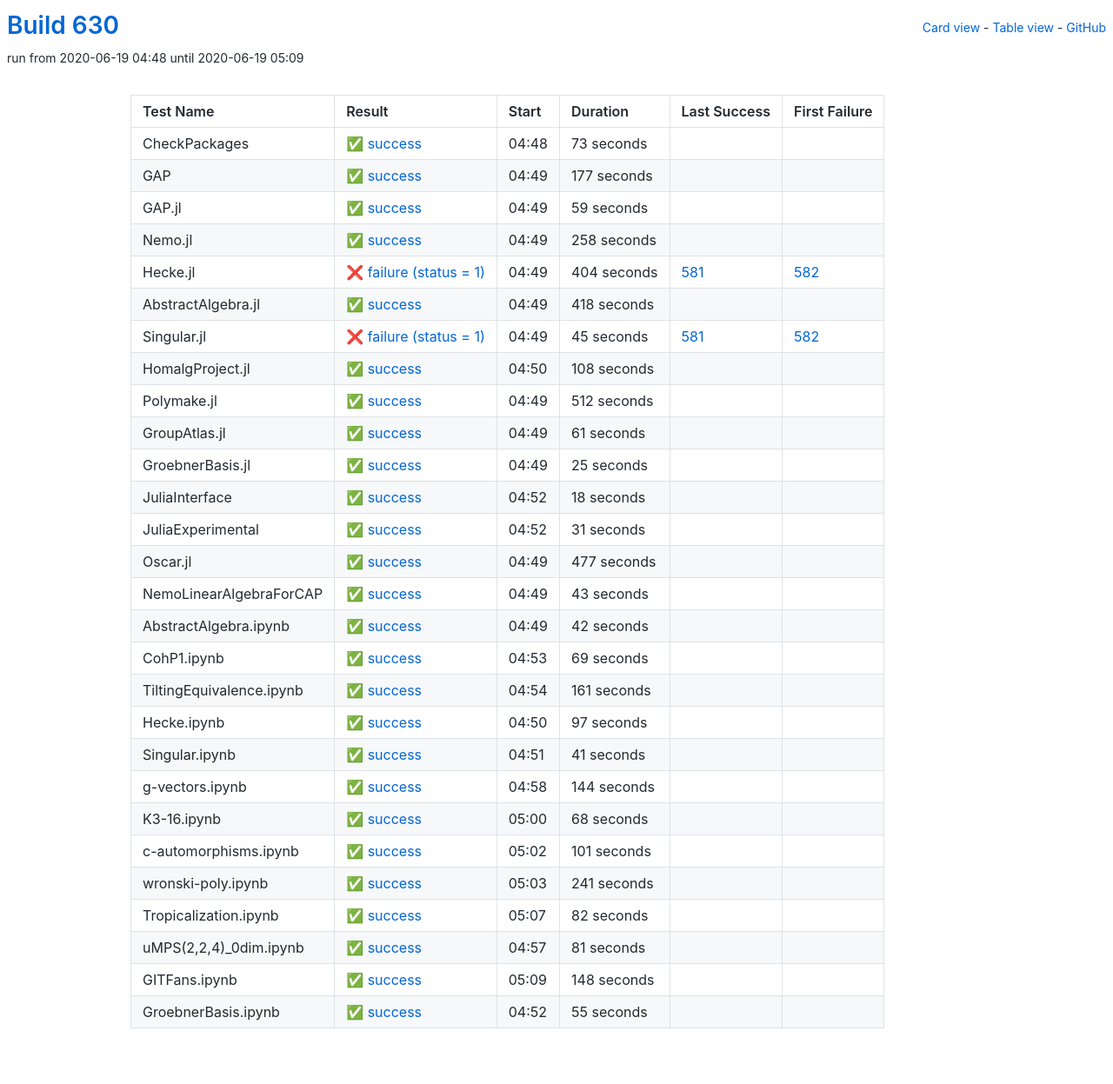
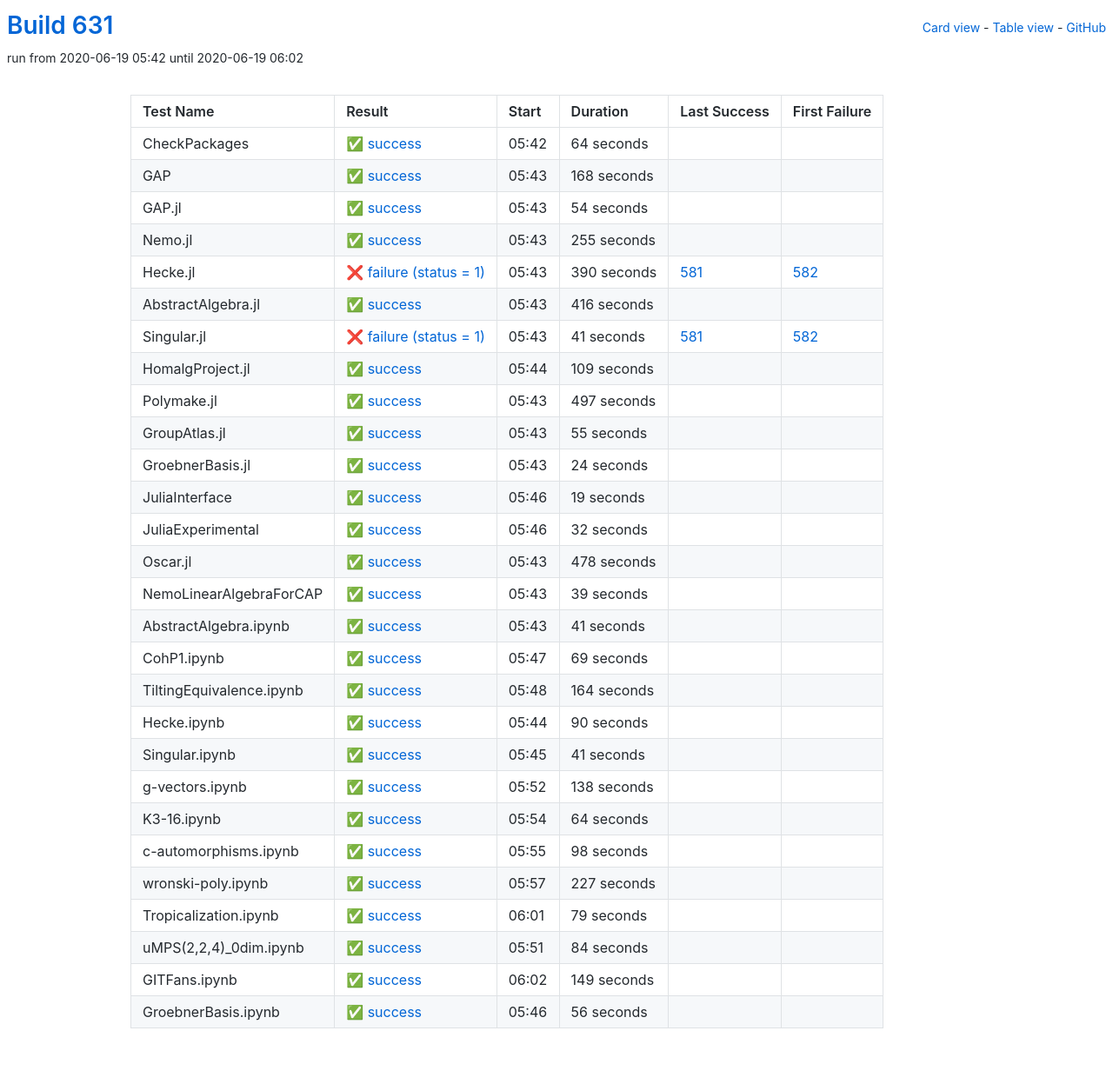
Before and after one commit to oscar-system/oscar-ci-status-1.4, a Jekyll site: the page built from table.html, in a window 1280 px wide. Shown: the whole page at 87% size. Built offline with Jekyll 4.4.1, drawn with Linux system fonts in a browser that asks for light colours.

Commit message:
Build #631

```diff
--- a/_data/ci.yml
+++ b/_data/ci.yml
@@ -1,6 +1,6 @@
 ---
-build: 630
-build_url: https://oscarci.mathematik.uni-kl.de/job/oscar-julia-1.4/630/
+build: 631
+build_url: https://oscarci.mathematik.uni-kl.de/job/oscar-julia-1.4/631/
 job: oscar-julia-1.4
 organization: oscar-system
 repo: oscar-ci-status-1.4
@@ -8,200 +8,200 @@ repourl: https://github.com/oscar-system/oscar-ci-status-1.4
 tests:
 - name: CheckPackages
   id: checkpackages
-  log: https://oscarci.mathematik.uni-kl.de/job/oscar-julia-1.4/630/artifact/logs/build-630/CheckPackages.log
-  start: 2020-06-19 04:48
+  log: https://oscarci.mathematik.uni-kl.de/job/oscar-julia-1.4/631/artifact/logs/build-631/CheckPackages.log
+  start: 2020-06-19 05:42
   success: true
   exitcode: 0
   status: success
-  duration: 73
+  duration: 64
   last_success: false
   last_success_url:
   first_failure: false
   first_failure_url:
 - name: GAP
   id: gap
-  log: https://oscarci.mathematik.uni-kl.de/job/oscar-julia-1.4/630/artifact/logs/build-630/GAP.log
-  start: 2020-06-19 04:49
+  log: https://oscarci.mathematik.uni-kl.de/job/oscar-julia-1.4/631/artifact/logs/build-631/GAP.log
+  start: 2020-06-19 05:43
   success: true
   exitcode: 0
   status: success
-  duration: 177
+  duration: 168
   last_success: false
   last_success_url:
   first_failure: false
   first_failure_url:
 - name: GAP.jl
   id: gap-jl
-  log: https://oscarci.mathematik.uni-kl.de/job/oscar-julia-1.4/630/artifact/logs/build-630/GAP.jl.log
-  start: 2020-06-19 04:49
+  log: https://oscarci.mathematik.uni-kl.de/job/oscar-julia-1.4/631/artifact/logs/build-631/GAP.jl.log
+  start: 2020-06-19 05:43
   success: true
   exitcode: 0
   status: success
-  duration: 59
+  duration: 54
   last_success: false
   last_success_url:
   first_failure: false
   first_failure_url:
 - name: Nemo.jl
   id: nemo-jl
-  log: https://oscarci.mathematik.uni-kl.de/job/oscar-julia-1.4/630/artifact/logs/build-630/Nemo.jl.log
-  start: 2020-06-19 04:49
+  log: https://oscarci.mathematik.uni-kl.de/job/oscar-julia-1.4/631/artifact/logs/build-631/Nemo.jl.log
+  start: 2020-06-19 05:43
   success: true
   exitcode: 0
   status: success
-  duration: 258
+  duration: 255
   last_success: false
   last_success_url:
   first_failure: false
   first_failure_url:
 - name: Hecke.jl
   id: hecke-jl
-  log: https://oscarci.mathematik.uni-kl.de/job/oscar-julia-1.4/630/artifact/logs/build-630/Hecke.jl.log
-  start: 2020-06-19 04:49
+  log: https://oscarci.mathematik.uni-kl.de/job/oscar-julia-1.4/631/artifact/logs/build-631/Hecke.jl.log
+  start: 2020-06-19 05:43
   success: false
   exitcode: 1
   status: failure
-  duration: 404
+  duration: 390
   last_success: 581
   last_success_url: https://oscarci.mathematik.uni-kl.de/job/oscar-julia-1.4/581/
   first_failure: 582
   first_failure_url: https://oscarci.mathematik.uni-kl.de/job/oscar-julia-1.4/582/
 - name: AbstractAlgebra.jl
   id: abstractalgebra-jl
-  log: https://oscarci.mathematik.uni-kl.de/job/oscar-julia-1.4/630/artifact/logs/build-630/AbstractAlgebra.jl.log
-  start: 2020-06-19 04:49
+  log: https://oscarci.mathematik.uni-kl.de/job/oscar-julia-1.4/631/artifact/logs/build-631/AbstractAlgebra.jl.log
+  start: 2020-06-19 05:43
   success: true
   exitcode: 0
   status: success
-  duration: 418
+  duration: 416
   last_success: false
   last_success_url:
   first_failure: false
   first_failure_url:
 - name: Singular.jl
   id: singular-jl
-  log: https://oscarci.mathematik.uni-kl.de/job/oscar-julia-1.4/630/artifact/logs/build-630/Singular.jl.log
-  start: 2020-06-19 04:49
+  log: https://oscarci.mathematik.uni-kl.de/job/oscar-julia-1.4/631/artifact/logs/build-631/Singular.jl.log
+  start: 2020-06-19 05:43
   success: false
   exitcode: 1
   status: failure
-  duration: 45
+  duration: 41
   last_success: 581
   last_success_url: https://oscarci.mathematik.uni-kl.de/job/oscar-julia-1.4/581/
   first_failure: 582
   first_failure_url: https://oscarci.mathematik.uni-kl.de/job/oscar-julia-1.4/582/
 - name: HomalgProject.jl
   id: homalgproject-jl
-  log: https://oscarci.mathematik.uni-kl.de/job/oscar-julia-1.4/630/artifact/logs/build-630/HomalgProject.jl.log
-  start: 2020-06-19 04:50
+  log: https://oscarci.mathematik.uni-kl.de/job/oscar-julia-1.4/631/artifact/logs/build-631/HomalgProject.jl.log
+  start: 2020-06-19 05:44
   success: true
   exitcode: 0
   status: success
-  duration: 108
+  duration: 109
   last_success: false
   last_success_url:
   first_failure: false
   first_failure_url:
 - name: Polymake.jl
   id: polymake-jl
-  log: https://oscarci.mathematik.uni-kl.de/job/oscar-julia-1.4/630/artifact/logs/build-630/Polymake.jl.log
-  start: 2020-06-19 04:49
+  log: https://oscarci.mathematik.uni-kl.de/job/oscar-julia-1.4/631/artifact/logs/build-631/Polymake.jl.log
+  start: 2020-06-19 05:43
   success: true
   exitcode: 0
   status: success
-  duration: 512
+  duration: 497
   last_success: false
   last_success_url:
   first_failure: false
   first_failure_url:
 - name: GroupAtlas.jl
   id: groupatlas-jl
-  log: https://oscarci.mathematik.uni-kl.de/job/oscar-julia-1.4/630/artifact/logs/build-630/GroupAtlas.jl.log
-  start: 2020-06-19 04:49
+  log: https://oscarci.mathematik.uni-kl.de/job/oscar-julia-1.4/631/artifact/logs/build-631/GroupAtlas.jl.log
+  start: 2020-06-19 05:43
   success: true
   exitcode: 0
   status: success
-  duration: 61
+  duration: 55
   last_success: false
   last_success_url:
   first_failure: false
   first_failure_url:
 - name: GroebnerBasis.jl
   id: groebnerbasis-jl
-  log: https://oscarci.mathematik.uni-kl.de/job/oscar-julia-1.4/630/artifact/logs/build-630/GroebnerBasis.jl.log
-  start: 2020-06-19 04:49
+  log: https://oscarci.mathematik.uni-kl.de/job/oscar-julia-1.4/631/artifact/logs/build-631/GroebnerBasis.jl.log
+  start: 2020-06-19 05:43
   success: true
   exitcode: 0
   status: success
-  duration: 25
+  duration: 24
   last_success: false
   last_success_url:
   first_failure: false
   first_failure_url:
 - name: JuliaInterface
   id: juliainterface
-  log: https://oscarci.mathematik.uni-kl.de/job/oscar-julia-1.4/630/artifact/logs/build-630/JuliaInterface.log
-  start: 2020-06-19 04:52
+  log: https://oscarci.mathematik.uni-kl.de/job/oscar-julia-1.4/631/artifact/logs/build-631/JuliaInterface.log
+  start: 2020-06-19 05:46
   success: true
   exitcode: 0
   status: success
-  duration: 18
+  duration: 19
   last_success: false
   last_success_url:
   first_failure: false
   first_failure_url:
 - name: JuliaExperimental
   id: juliaexperimental
-  log: https://oscarci.mathematik.uni-kl.de/job/oscar-julia-1.4/630/artifact/logs/build-630/JuliaExperimental.log
-  start: 2020-06-19 04:52
+  log: https://oscarci.mathematik.uni-kl.de/job/oscar-julia-1.4/631/artifact/logs/build-631/JuliaExperimental.log
+  start: 2020-06-19 05:46
   success: true
   exitcode: 0
   status: success
-  duration: 31
+  duration: 32
   last_success: false
   last_success_url:
   first_failure: false
   first_failure_url:
 - name: Oscar.jl
   id: oscar-jl
-  log: https://oscarci.mathematik.uni-kl.de/job/oscar-julia-1.4/630/artifact/logs/build-630/Oscar.jl.log
-  start: 2020-06-19 04:49
+  log: https://oscarci.mathematik.uni-kl.de/job/oscar-julia-1.4/631/artifact/logs/build-631/Oscar.jl.log
+  start: 2020-06-19 05:43
   success: true
   exitcode: 0
   status: success
-  duration: 477
+  duration: 478
   last_success: false
   last_success_url:
   first_failure: false
   first_failure_url:
 - name: NemoLinearAlgebraForCAP
   id: nemolinearalgebraforcap
-  log: https://oscarci.mathematik.uni-kl.de/job/oscar-julia-1.4/630/artifact/logs/build-630/NemoLinearAlgebraForCAP.log
-  start: 2020-06-19 04:49
+  log: https://oscarci.mathematik.uni-kl.de/job/oscar-julia-1.4/631/artifact/logs/build-631/NemoLinearAlgebraForCAP.log
+  start: 2020-06-19 05:43
   success: true
   exitcode: 0
   status: success
-  duration: 43
+  duration: 39
   last_success: false
   last_success_url:
   first_failure: false
   first_failure_url:
 - name: AbstractAlgebra.ipynb
   id: abstractalgebra-ipynb
-  log: https://oscarci.mathematik.uni-kl.de/job/oscar-julia-1.4/630/artifact/logs/build-630/AbstractAlgebra.ipynb.log
-  start: 2020-06-19 04:49
+  log: https://oscarci.mathematik.uni-kl.de/job/oscar-julia-1.4/631/artifact/logs/build-631/AbstractAlgebra.ipynb.log
+  start: 2020-06-19 05:43
   success: true
   exitcode: 0
   status: success
-  duration: 42
+  duration: 41
   last_success: false
   last_success_url:
   first_failure: false
   first_failure_url:
 - name: CohP1.ipynb
   id: cohp1-ipynb
-  log: https://oscarci.mathematik.uni-kl.de/job/oscar-julia-1.4/630/artifact/logs/build-630/CohP1.ipynb.log
-  start: 2020-06-19 04:53
+  log: https://oscarci.mathematik.uni-kl.de/job/oscar-julia-1.4/631/artifact/logs/build-631/CohP1.ipynb.log
+  start: 2020-06-19 05:47
   success: true
   exitcode: 0
   status: success
@@ -212,32 +212,32 @@ tests:
   first_failure_url:
 - name: TiltingEquivalence.ipynb
   id: tiltingequivalence-ipynb
-  log: https://oscarci.mathematik.uni-kl.de/job/oscar-julia-1.4/630/artifact/logs/build-630/TiltingEquivalence.ipynb.log
-  start: 2020-06-19 04:54
+  log: https://oscarci.mathematik.uni-kl.de/job/oscar-julia-1.4/631/artifact/logs/build-631/TiltingEquivalence.ipynb.log
+  start: 2020-06-19 05:48
   success: true
   exitcode: 0
   status: success
-  duration: 161
+  duration: 164
   last_success: false
   last_success_url:
   first_failure: false
   first_failure_url:
 - name: Hecke.ipynb
   id: hecke-ipynb
-  log: https://oscarci.mathematik.uni-kl.de/job/oscar-julia-1.4/630/artifact/logs/build-630/Hecke.ipynb.log
-  start: 2020-06-19 04:50
+  log: https://oscarci.mathematik.uni-kl.de/job/oscar-julia-1.4/631/artifact/logs/build-631/Hecke.ipynb.log
+  start: 2020-06-19 05:44
   success: true
   exitcode: 0
   status: success
-  duration: 97
+  duration: 90
   last_success: false
   last_success_url:
   first_failure: false
   first_failure_url:
 - name: Singular.ipynb
   id: singular-ipynb
-  log: https://oscarci.mathematik.uni-kl.de/job/oscar-julia-1.4/630/artifact/logs/build-630/Singular.ipynb.log
-  start: 2020-06-19 04:51
+  log: https://oscarci.mathematik.uni-kl.de/job/oscar-julia-1.4/631/artifact/logs/build-631/Singular.ipynb.log
+  start: 2020-06-19 05:45
   success: true
   exitcode: 0
   status: success
@@ -248,96 +248,96 @@ tests:
   first_failure_url:
 - name: g-vectors.ipynb
   id: g-vectors-ipynb
-  log: https://oscarci.mathematik.uni-kl.de/job/oscar-julia-1.4/630/artifact/logs/build-630/g-vectors.ipynb.log
-  start: 2020-06-19 04:58
+  log: https://oscarci.mathematik.uni-kl.de/job/oscar-julia-1.4/631/artifact/logs/build-631/g-vectors.ipynb.log
+  start: 2020-06-19 05:52
   success: true
   exitcode: 0
   status: success
-  duration: 144
+  duration: 138
   last_success: false
   last_success_url:
   first_failure: false
   first_failure_url:
 - name: K3-16.ipynb
   id: k3-16-ipynb
-  log: https://oscarci.mathematik.uni-kl.de/job/oscar-julia-1.4/630/artifact/logs/build-630/K3-16.ipynb.log
-  start: 2020-06-19 05:00
+  log: https://oscarci.mathematik.uni-kl.de/job/oscar-julia-1.4/631/artifact/logs/build-631/K3-16.ipynb.log
+  start: 2020-06-19 05:54
   success: true
   exitcode: 0
   status: success
-  duration: 68
+  duration: 64
   last_success: false
   last_success_url:
   first_failure: false
   first_failure_url:
 - name: c-automorphisms.ipynb
   id: c-automorphisms-ipynb
-  log: https://oscarci.mathematik.uni-kl.de/job/oscar-julia-1.4/630/artifact/logs/build-630/c-automorphisms.ipynb.log
-  start: 2020-06-19 05:02
+  log: https://oscarci.mathematik.uni-kl.de/job/oscar-julia-1.4/631/artifact/logs/build-631/c-automorphisms.ipynb.log
+  start: 2020-06-19 05:55
   success: true
   exitcode: 0
   status: success
-  duration: 101
+  duration: 98
   last_success: false
   last_success_url:
   first_failure: false
   first_failure_url:
 - name: wronski-poly.ipynb
   id: wronski-poly-ipynb
-  log: https://oscarci.mathematik.uni-kl.de/job/oscar-julia-1.4/630/artifact/logs/build-630/wronski-poly.ipynb.log
-  start: 2020-06-19 05:03
+  log: https://oscarci.mathematik.uni-kl.de/job/oscar-julia-1.4/631/artifact/logs/build-631/wronski-poly.ipynb.log
+  start: 2020-06-19 05:57
   success: true
   exitcode: 0
   status: success
-  duration: 241
+  duration: 227
   last_success: false
   last_success_url:
   first_failure: false
   first_failure_url:
 - name: Tropicalization.ipynb
   id: tropicalization-ipynb
-  log: https://oscarci.mathematik.uni-kl.de/job/oscar-julia-1.4/630/artifact/logs/build-630/Tropicalization.ipynb.log
-  start: 2020-06-19 05:07
+  log: https://oscarci.mathematik.uni-kl.de/job/oscar-julia-1.4/631/artifact/logs/build-631/Tropicalization.ipynb.log
+  start: 2020-06-19 06:01
   success: true
   exitcode: 0
   status: success
-  duration: 82
+  duration: 79
   last_success: false
   last_success_url:
   first_failure: false
   first_failure_url:
 - name: uMPS(2,2,4)_0dim.ipynb
   id: umps-2-2-4-0dim-ipynb
-  log: https://oscarci.mathematik.uni-kl.de/job/oscar-julia-1.4/630/artifact/logs/build-630/uMPS-2-2-4-_0dim.ipynb.log
-  start: 2020-06-19 04:57
+  log: https://oscarci.mathematik.uni-kl.de/job/oscar-julia-1.4/631/artifact/logs/build-631/uMPS-2-2-4-_0dim.ipynb.log
+  start: 2020-06-19 05:51
   success: true
   exitcode: 0
   status: success
-  duration: 81
+  duration: 84
   last_success: false
   last_success_url:
   first_failure: false
   first_failure_url:
 - name: GITFans.ipynb
   id: gitfans-ipynb
-  log: https://oscarci.mathematik.uni-kl.de/job/oscar-julia-1.4/630/artifact/logs/build-630/GITFans.ipynb.log
-  start: 2020-06-19 05:09
+  log: https://oscarci.mathematik.uni-kl.de/job/oscar-julia-1.4/631/artifact/logs/build-631/GITFans.ipynb.log
+  start: 2020-06-19 06:02
   success: true
   exitcode: 0
   status: success
-  duration: 148
+  duration: 149
   last_success: false
   last_success_url:
   first_failure: false
   first_failure_url:
 - name: GroebnerBasis.ipynb
   id: groebnerbasis-ipynb
-  log: https://oscarci.mathematik.uni-kl.de/job/oscar-julia-1.4/630/artifact/logs/build-630/GroebnerBasis.ipynb.log
-  start: 2020-06-19 04:52
+  log: https://oscarci.mathematik.uni-kl.de/job/oscar-julia-1.4/631/artifact/logs/build-631/GroebnerBasis.ipynb.log
+  start: 2020-06-19 05:46
   success: true
   exitcode: 0
   status: success
-  duration: 55
+  duration: 56
   last_success: false
   last_success_url:
   first_failure: false
```
Also changed, not shown: README.md.
